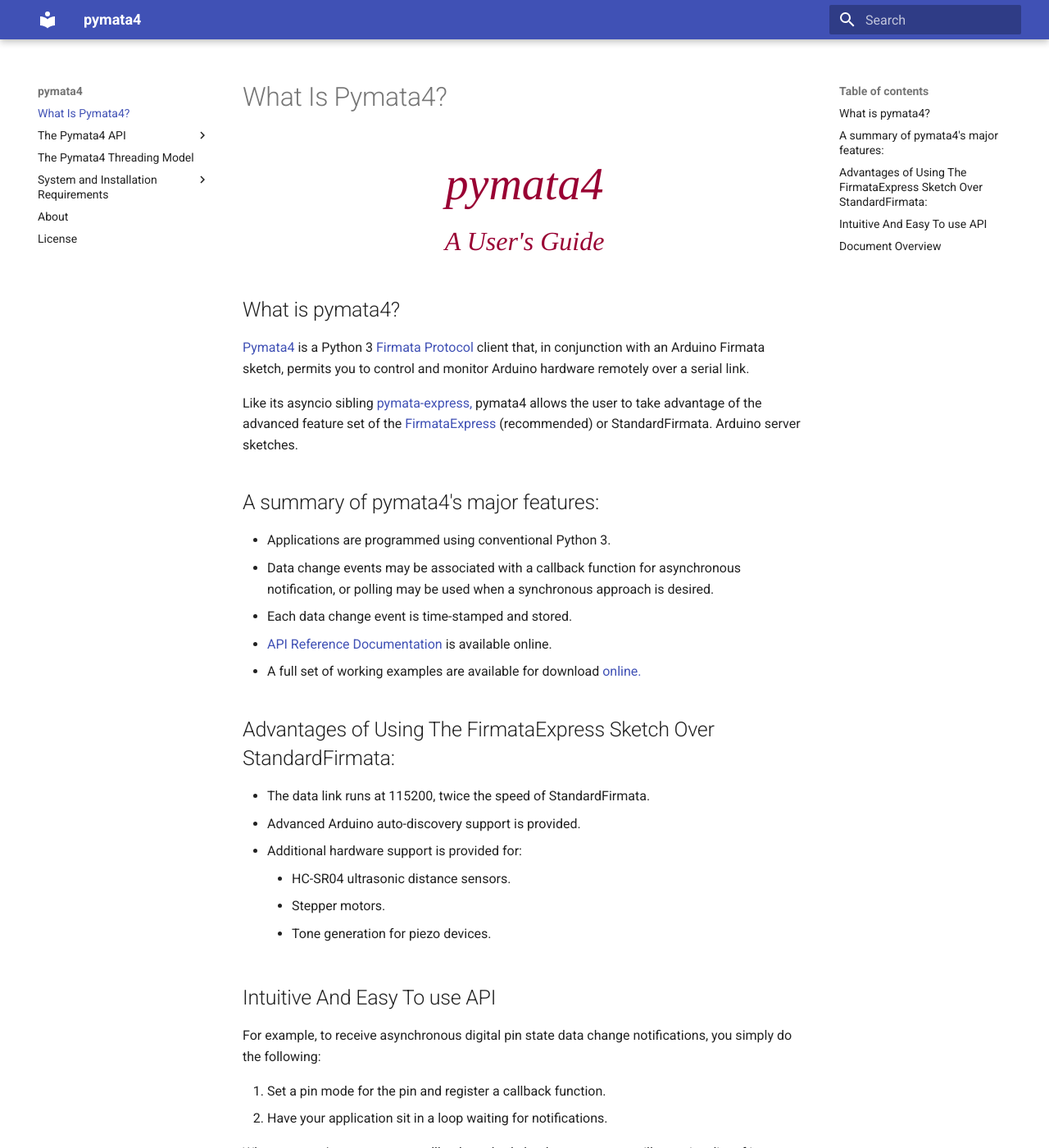
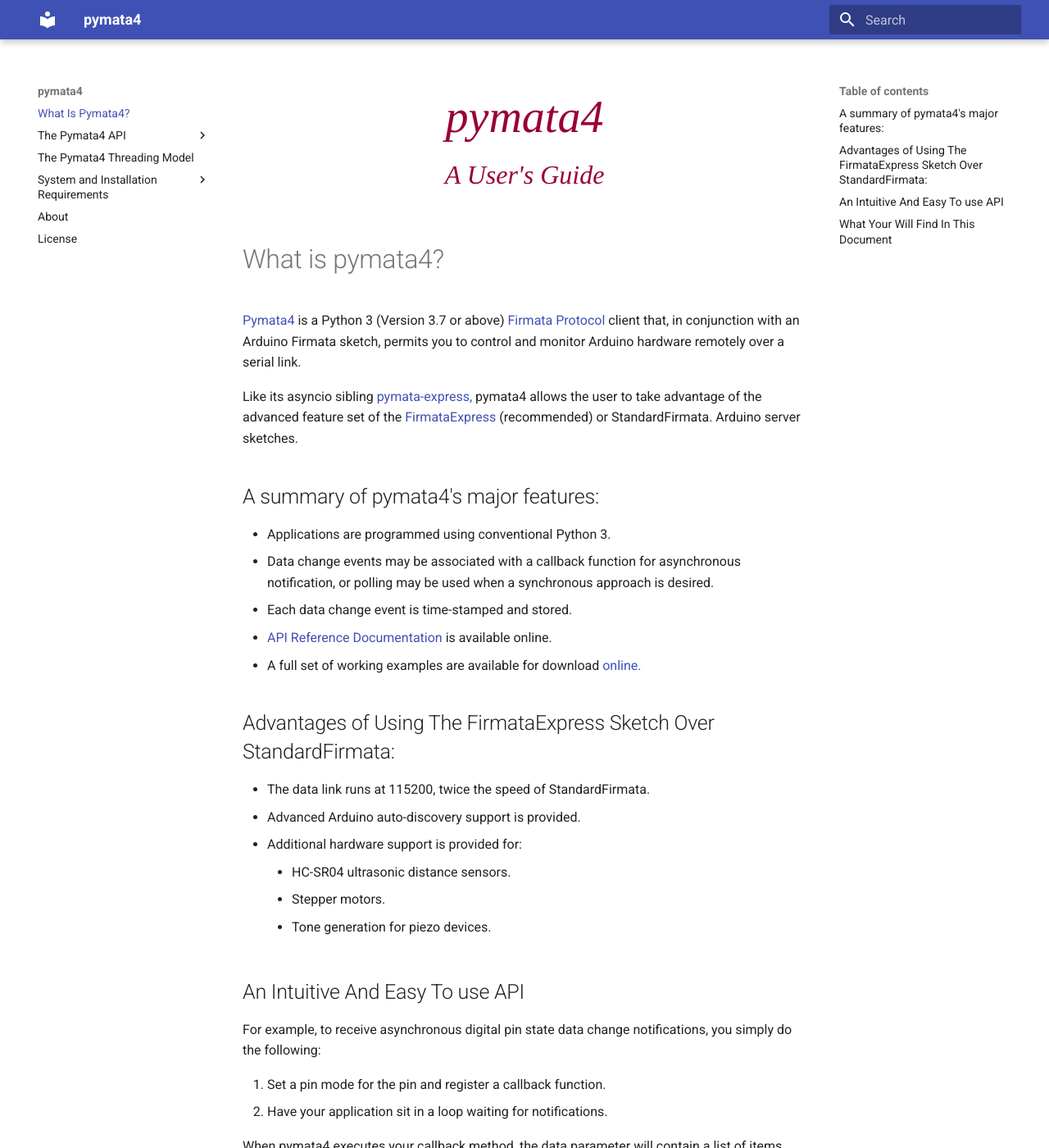
Before and after one commit to MrYsLab/pymata4, an MkDocs documentation site: the page built from docs/index.md, in a window 1280 px wide and 1400 px high. Shown: the whole window at 82% size. Built offline with MkDocs 1.6.1 and Material for MkDocs 9.7.7, drawn with Linux system fonts in a browser that asks for light colours; some of the changed text lies outside the part shown.

Commit message:
initial commit

````diff
--- a/docs/index.md
+++ b/docs/index.md
@@ -3,10 +3,11 @@
 <div style="text-align:center;color:#990033; font-family:times, serif; font-size:3.5em"><i>pymata4</i></div>
 <div style="text-align:center;color:#990033; font-family:times, serif; font-size:2em"><i>A User's Guide</i></div>
 
+<br>
 
-## What is pymata4?
+# What is pymata4?
 
-[Pymata4](https://github.com/MrYsLab/pymata4) is a Python 3  [Firmata Protocol](https://github.com/firmata/protocol)
+[Pymata4](https://github.com/MrYsLab/pymata4) is a Python 3 (Version 3.7 or above)  [Firmata Protocol](https://github.com/firmata/protocol)
 client that, in conjunction with an Arduino Firmata sketch, permits you to control and monitor Arduino hardware
 remotely over a serial link.
 
@@ -14,6 +15,7 @@
 advantage of the advanced feature set of
 the [FirmataExpress](https://github.com/MrYsLab/FirmataExpress) (recommended) or StandardFirmata.
 Arduino server sketches.
+
 
 ## A summary of pymata4's major features:
 
@@ -26,6 +28,7 @@
 * A full set of working examples
 are available for download [online.](https://github.com/MrYsLab/pymata4/tree/master/examples)
 
+
 ## Advantages of Using The FirmataExpress Sketch Over StandardFirmata:
 
 * The data link runs at 115200, twice the speed of StandardFirmata.
@@ -35,7 +38,8 @@
     * Stepper motors.
     * Tone generation for piezo devices.
 
-## Intuitive And Easy To use API
+
+## An Intuitive And Easy To use API
 
 For example, to receive asynchronous digital pin state data change notifications, you simply do the following:
 
@@ -108,9 +112,11 @@
 Pin: 12 Value: 1 Time Stamp: 2020-03-10 13:26:27
 ```
 
-## Document Overview
+
+## What Your Will Find In This Document
 
 * A discussion of the API methods including links to working examples.
+* A discussion about the threading model.
 * Installation and system requirements:
     * [Verifying The Python 3 Version.](/python_3_verify/#how-to-verify-the-python-3-version-installed)
     * [Python 3 Installation Instructions.](/python_install/#installing-python-37-or-greater)
````
Also changed, not shown: docs/about.md (+4 -0 lines).
